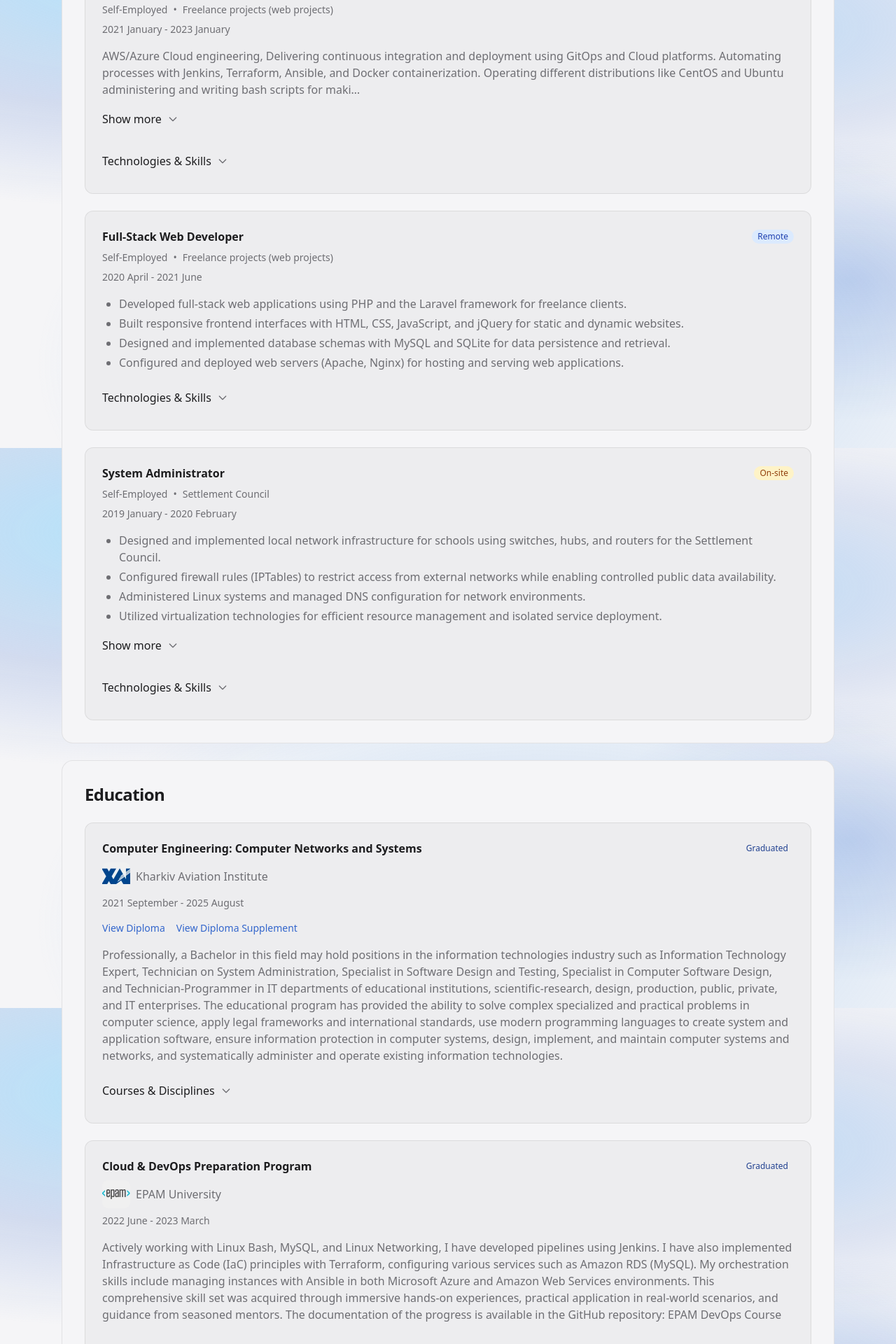
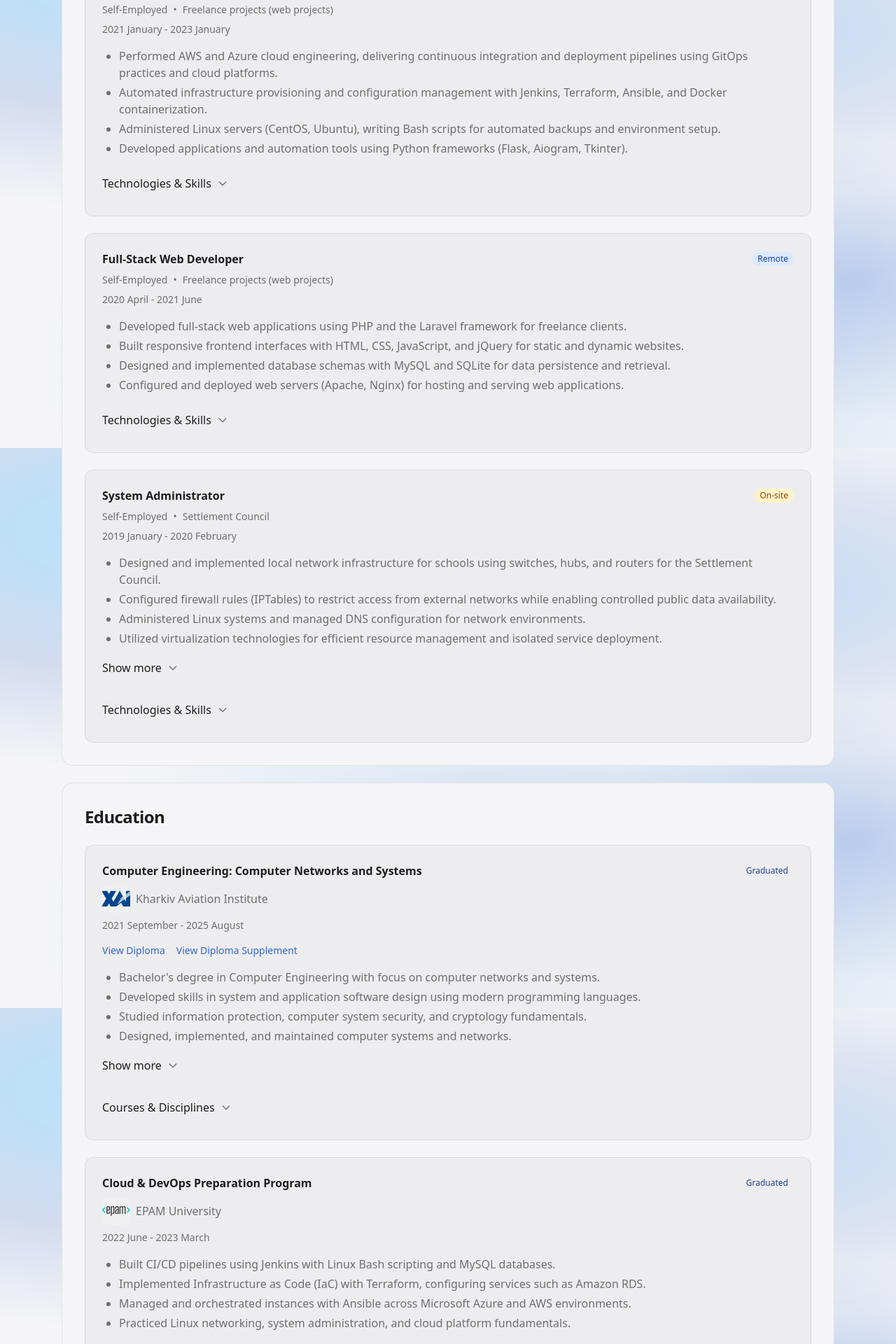
Before and after one commit to fecton/aboutme, a Next.js app: page / in a window 1280 px wide. Shown: the part 4160-6080 px from the top of the page at 70% size. Built offline with nearby package versions, Linux system fonts and the light colour scheme.

Commit message:
feat: update EducationCard to use ExpandableDescription for improved HTML rendering; enhance education descriptions with structured lists

```diff
--- a/src/components/bento/EducationCard.tsx
+++ b/src/components/bento/EducationCard.tsx
@@ -2,6 +2,7 @@
 
 import Link from "next/link";
 import { GlassCard } from "@/components/ui/GlassCard";
+import { ExpandableDescription } from "@/components/ui/ExpandableDescription";
 import { CategorizedTagList } from "@/components/ui/CategorizedTagList";
 import { educations } from "@/data/education";
 import { getIconForDiscipline } from "@/data/skillIcons";
@@ -106,10 +107,7 @@ export function EducationCard() {
 									))}
 							</div>
 						)}
-						<div
-							className="prose prose-sm dark:prose-invert max-w-none text-muted"
-							dangerouslySetInnerHTML={{ __html: edu.description }}
-						/>
+					<ExpandableDescription html={edu.description} />
 						{edu.disciplines && (
 							<CategorizedTagList
 								title="Courses & Disciplines"
--- a/src/components/ui/ExpandableDescription.tsx
+++ b/src/components/ui/ExpandableDescription.tsx
@@ -34,7 +34,9 @@ function truncatePlainText(html: string, maxChars: number): {
 	if (stripped.length <= maxChars) {
 		return { truncated: html, full: html, needsExpand: false };
 	}
-	const truncated = stripped.slice(0, maxChars).trim() + "…";
+	const rough = stripped.slice(0, maxChars);
+	const lastSpace = rough.lastIndexOf(" ");
+	const truncated = (lastSpace > 0 ? rough.slice(0, lastSpace) : rough).trim() + "…";
 	return {
 		truncated: `<p>${truncated}</p>`,
 		full: html,
@@ -53,7 +55,10 @@ function getAdditionalListItems(html: string, maxBullets: number): string[] {
 function getAdditionalPlainHtml(html: string, maxChars: number): string | null {
 	const stripped = html.replace(/<[^>]*>/g, "").trim();
 	if (stripped.length <= maxChars) return null;
-	const additional = stripped.slice(maxChars).trim();
+	const rough = stripped.slice(0, maxChars);
+	const lastSpace = rough.lastIndexOf(" ");
+	const splitAt = lastSpace > 0 ? lastSpace : maxChars;
+	const additional = stripped.slice(splitAt).trim();
 	return additional ? `<p>${additional}</p>` : null;
 }
 
@@ -87,7 +92,7 @@ export function ExpandableDescription({
 	if (!html.trim()) return null;
 
 	const proseClass =
-		"prose prose-sm dark:prose-invert max-w-none text-muted [&_ul]:list-disc [&_ul]:pl-6 [&_li]:mb-1";
+		"prose prose-sm dark:prose-invert max-w-none text-muted [&_ul]:list-disc [&_ul]:pl-6 [&_li]:mb-1 [&_a]:text-accent [&_a]:underline [&_a]:transition-colors hover:[&_a]:text-accent-dark dark:hover:[&_a]:text-accent-light";
 
 	return (
 		<div className={className}>
--- a/src/data/education.ts
+++ b/src/data/education.ts
@@ -18,8 +18,13 @@ export const educations: Education[] = [
 		dates: "2021 September - 2025 August",
 		diploma_pdf: "/pdf/diploma.pdf",
 		diploma_supplement_pdf: "/pdf/diploma-suplement.pdf",
-		description:
-			"Professionally, a Bachelor in this field may hold positions in the information technologies industry such as Information Technology Expert, Technician on System Administration, Specialist in Software Design and Testing, Specialist in Computer Software Design, and Technician-Programmer in IT departments of educational institutions, scientific-research, design, production, public, private, and IT enterprises. The educational program has provided the ability to solve complex specialized and practical problems in computer science, apply legal frameworks and international standards, use modern programming languages to create system and application software, ensure information protection in computer systems, design, implement, and maintain computer systems and networks, and systematically administer and operate existing information technologies.",
+		description: `<ul>
+<li>Bachelor's degree in Computer Engineering with focus on computer networks and systems.</li>
+<li>Developed skills in system and application software design using modern programming languages.</li>
+<li>Studied information protection, computer system security, and cryptology fundamentals.</li>
+<li>Designed, implemented, and maintained computer systems and networks.</li>
+<li>Gained practical experience through educational and industrial practice placements.</li>
+</ul>`,
 		disciplines:
 			"English Language (B1), Communication Skills Training, Fundamentals of Professional Ukrainian-Language Communication, Higher Mathematics, Discrete Mathematics, Fundamentals of Computer Operation, Programming Technologies, Law Studies, Physics, Computer Electronics, Educational Practice, Philosophy, Information and Coding Theory, Computer Architecture, Data Models and Structures, Computer Circuitry, Introductory Practice, Theoretical Foundations of Cryptology, Business Communication Psychology, Programming Technologies (Course Project), Programmable Systems-on-Chip, Computer Logic, Operating Systems, Mobile Programming, Embedded Systems, Web Technologies, Programming Artificial Intelligence Tools in Python, WEB/UI/UX Design, Java Technologies, Git Technology for Team Project Development, Databases, IoT Systems Programming, Fundamentals of Web UI Development (Front-End), Industrial Practice, Big Data Technologies, Information Security in Computer Systems, DevOps and Cloud Computing, Reliability and Fault Tolerance of Computer Systems, Web Development (Back-End), System Programming, Economics and IT Project Management, Software Architecture (Web), Microprocessor Control Systems Based on Arduino Platforms, Virtual and Augmented Reality Technologies, Testing and Quality Assurance",
 		university_logo: "khai.webp",
@@ -31,8 +36,13 @@ export const educations: Education[] = [
 		dates: "2022 June - 2023 March",
 		diploma_pdf: "",
 		diploma_supplement_pdf: "",
-		description:
-			'Actively working with Linux Bash, MySQL, and Linux Networking, I have developed pipelines using Jenkins. I have also implemented Infrastructure as Code (IaC) principles with Terraform, configuring various services such as Amazon RDS (MySQL). My orchestration skills include managing instances with Ansible in both Microsoft Azure and Amazon Web Services environments. This comprehensive skill set was acquired through immersive hands-on experiences, practical application in real-world scenarios, and guidance from seasoned mentors. The documentation of the progress is available in the <a href="https://github.com/fecton/epam-devops-course" target="_blank" rel="noopener noreferrer">GitHub repository: EPAM DevOps Course</a>',
+		description: `<ul>
+<li>Built CI/CD pipelines using Jenkins with Linux Bash scripting and MySQL databases.</li>
+<li>Implemented Infrastructure as Code (IaC) with Terraform, configuring services such as Amazon RDS.</li>
+<li>Managed and orchestrated instances with Ansible across Microsoft Azure and AWS environments.</li>
+<li>Practiced Linux networking, system administration, and cloud platform fundamentals.</li>
+<li>Documented all progress in the <a href="https://github.com/fecton/epam-devops-course" target="_blank" rel="noopener noreferrer">GitHub repository: EPAM DevOps Course</a>.</li>
+</ul>`,
 		disciplines:
 			"Linux, Bash, MySQL, Linux Networking, Jenkins, Terraform, Amazon RDS, Ansible, Microsoft Azure, Amazon Web Services.",
 		university_logo: "epam.webp",
--- a/src/data/experiences.ts
+++ b/src/data/experiences.ts
@@ -100,8 +100,12 @@ export const experiences: Experience[] = [
 		client_link: "",
 		dates: "2021 January - 2023 January",
 		present: false,
-		description:
-			"AWS/Azure Cloud engineering, Delivering continuous integration and deployment using GitOps and Cloud platforms. Automating processes with Jenkins, Terraform, Ansible, and Docker containerization. Operating different distributions like CentOS and Ubuntu administering and writing bash scripts for making backups, and auto-setup scripts for the Linux environment. Worked with different Python frameworks (Flask, Aiogram, Tkinter, etc.)",
+		description: `<ul>
+<li>Performed AWS and Azure cloud engineering, delivering continuous integration and deployment pipelines using GitOps practices and cloud platforms.</li>
+<li>Automated infrastructure provisioning and configuration management with Jenkins, Terraform, Ansible, and Docker containerization.</li>
+<li>Administered Linux servers (CentOS, Ubuntu), writing Bash scripts for automated backups and environment setup.</li>
+<li>Developed applications and automation tools using Python frameworks (Flask, Aiogram, Tkinter).</li>
+</ul>`,
 		disciplines:
 			"Amazon DynamoDB, Amazon EC2, Amazon Elastic Container Registry (ECR), Amazon Elastic Kubernetes Service (Amazon EKS), Amazon Relational Database Service (RDS), Amazon S3, Amazon VPC (Virtual Private Cloud), Ansible, AWS, AWS Lambda, C Programming Language, C#, C++, CentOS, CI/CD, CI/CD Fundamentals, CMake, Configuration Management, Continuous Deployment, Continuous Integration, Database Administration, Debian GNU/Linux, DevOps Fundamentals, DevOps Tools, Django, Docker, Docker Compose, Firewalls, Flask, Git, GITBash, GitHub, GitHub Actions, GitHub CI, Google Test, HashiCorp Terraform, Jenkins, Jenkins Pipeline, Kubernetes, Linux, Linux Virtualization, Load Balancing, MariaDB, Microservices, Microsoft Azure DevOps, Microsoft Azure Pipelines, Microsoft Visual Studio, Microsoft Windows, Microsoft Windows 10, MongoDB, MySQL, PostgreSQL, Python, Python Testing, Redis, SQL, SQLite, Version Control, VirtualBox, VM, VMware, VMWare Linux, VPN, Vulnerability Scanners, YAML.",
 	},
```
